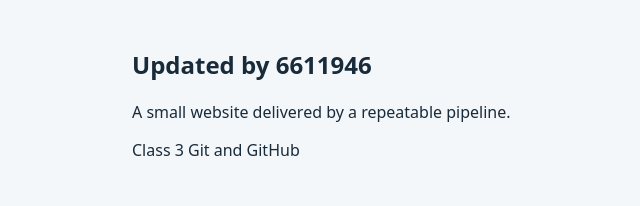
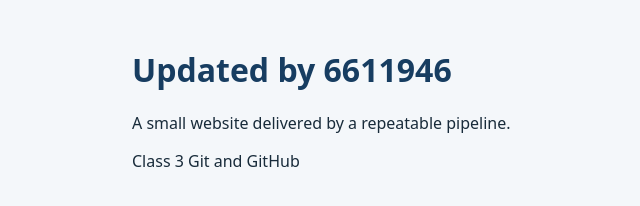
Before and after one commit to u6611946/week2_EDA, a plain HTML site: page src/index.html in a window 1280 px wide. Shown: the whole page, without its empty margins (108-748 px from the left). Drawn offline with Linux system fonts and the light colour scheme.

Commit message:
Restore required page heading

```diff
--- a/src/index.html
+++ b/src/index.html
@@ -8,7 +8,7 @@
 </head>
 <body>
   <main>
-    <h2>Updated by 6611946</h2>
+    <h1>Updated by 6611946</h1>
     <p id="message">A small website delivered by a repeatable pipeline.</p>
     <p>Class 3 Git and GitHub</p>
   </main>
```
